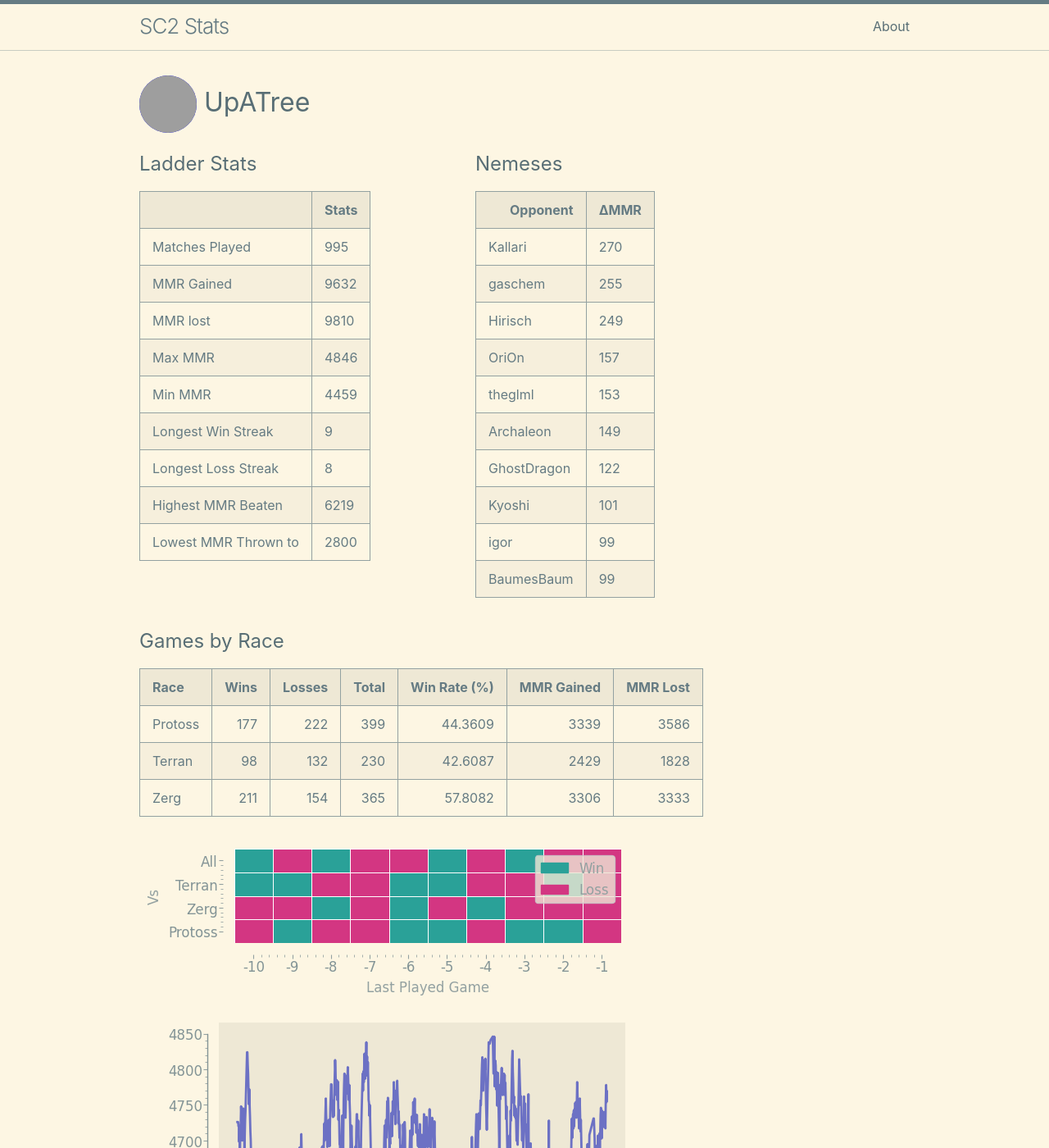
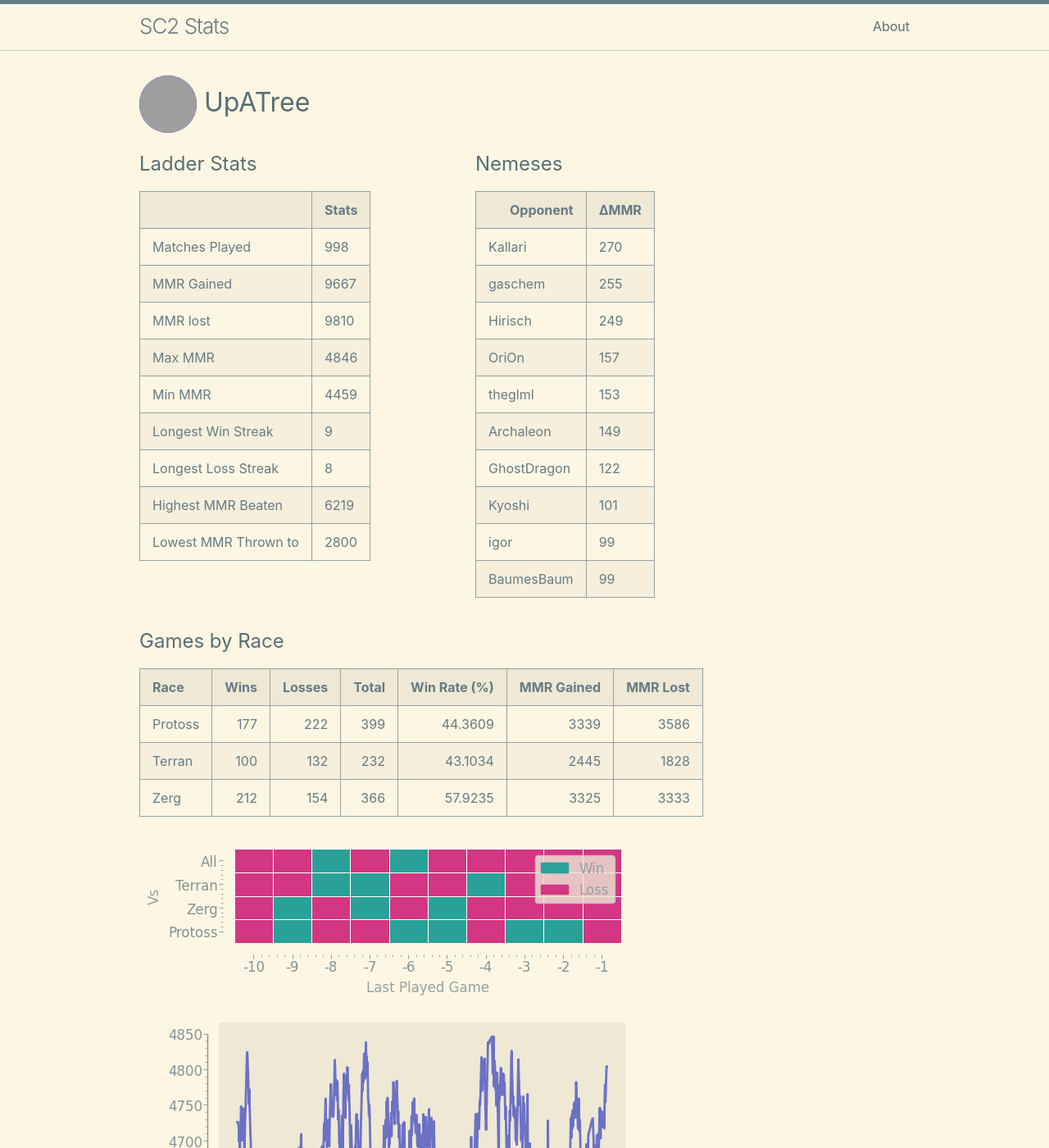
Before and after one commit to kylermurphy/UpATree, a Jekyll site: the page built from docs/index.md, in a window 1280 px wide and 1400 px high. Shown: the whole window at 82% size. Built offline with Jekyll 4.4.1, drawn with Linux system fonts in a browser that asks for light colours; grey boxes are pictures that could not be loaded.

Commit message:
running on push

```diff
--- a/docs/index.md
+++ b/docs/index.md
@@ -18,11 +18,11 @@ layout: home
   <tbody>
     <tr>
       <td>Matches Played</td>
-      <td>995</td>
+      <td>998</td>
     </tr>
     <tr>
       <td>MMR Gained</td>
-      <td>9632</td>
+      <td>9667</td>
     </tr>
     <tr>
       <td>MMR lost</td>
@@ -115,8 +115,8 @@ layout: home
 | Race    |   Wins |   Losses |   Total |   Win Rate (%) |   MMR Gained |   MMR Lost |
 |:--------|-------:|---------:|--------:|---------------:|-------------:|-----------:|
 | Protoss |    177 |      222 |     399 |        44.3609 |         3339 |       3586 |
-| Terran  |     98 |      132 |     230 |        42.6087 |         2429 |       1828 |
-| Zerg    |    211 |      154 |     365 |        57.8082 |         3306 |       3333 |
+| Terran  |    100 |      132 |     232 |        43.1034 |         2445 |       1828 |
+| Zerg    |    212 |      154 |     366 |        57.9235 |         3325 |       3333 |
 
 ![Games by Race](./assets/gm_hist.png)
 
--- a/log.txt
+++ b/log.txt
@@ -197,3 +197,4 @@ Writing a log file 2025-02-28 17:34:14.
 Writing a log file 2025-02-28 17:48:10.
 Writing a log file 2025-02-28 18:30:50.
 Writing a log file 2025-02-28 18:50:36.
+Writing a log file 2025-02-28 19:19:05.
```
Also changed, not shown: docs/assets/MMR.png, docs/assets/daily.png, docs/assets/gm_hist.png, docs/assets/r_wrt.png, 1 other file.
